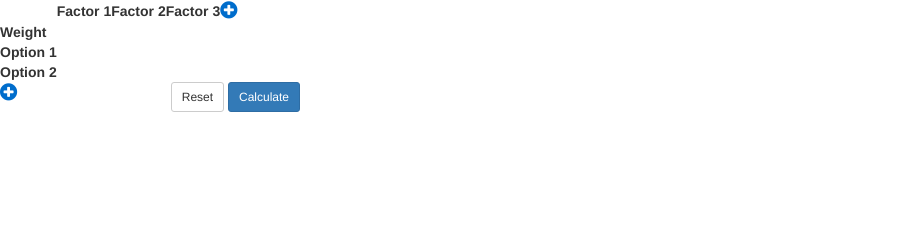
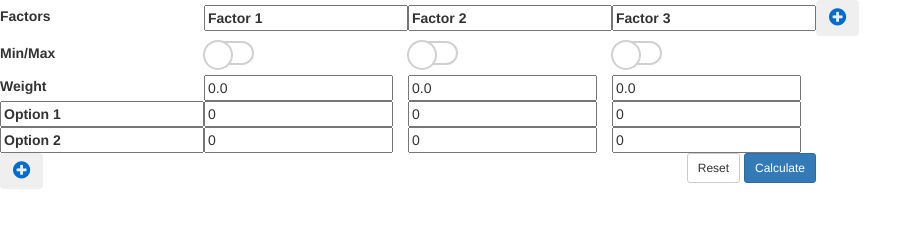
Before and after one commit to ndefilippis/decision-matrix, a plain HTML site: page index.html in a window 1280 px wide. Shown: the whole page, without its empty margins (0-922 px from the left). Drawn offline with nearby package versions, Linux system fonts and the light colour scheme.

Commit message:
Restructure code

```diff
--- a/index.html
+++ b/index.html
@@ -7,51 +7,102 @@
   <link rel="stylesheet" href="style.css">
 </head>
 <body>
-  <div class = "matrix">
+  <form class = "matrix" >
 
   <table>
     <tr>
       <th>
+        <label>Factors</label>
       </th>
       <th>
-        Factor 1
+        <input name = "f1" type="text" value="Factor 1"></input>
       </th>
       <th>
-        Factor 2
+        <input name = "f2" type="text" value="Factor 2"></input>
       </th>
       <th>
-        Factor 3
+        <input name = "f3" type="text" value="Factor 3"></input>
       </th>
       <td class="add-wrapper">
         <form class="add add-option">
-          <i class="add-row fa fa-plus-circle "></i>
+          <button class="btn"><i class="add-row fa fa-plus-circle "></i></button>
         </form>
       </td>
     </tr>
     <tr>
       <th>
-        Weight
+        <label>Min/Max</label>
       </th>
+      <td>
+        <div class="toggle-button">
+          <button></button>
+        </div>
+      </td>
+      <td>
+        <div class="toggle-button">
+          <button></button>
+        </div>
+      </td>
+      <td>
+        <div class="toggle-button">
+          <button></button>
+        </div>
+      </td>
     </tr>
     <tr>
       <th>
-        Option 1
+        <label>Weight</label>
       </th>
+      <td>
+        <input type="number" name="w1" value="0.0">
+      </td>
+      <td>
+        <input type="number" name="w2" value="0.0">
+      </td>
+      <td>
+        <input type="number" name="w3" value="0.0">
+      </td>
     </tr>
     <tr>
       <th>
-        Option 2
+        <input type="text" name="a1" value="Option 1"></label>
       </th>
+      <td>
+        <input type="number" name="v11" value="0"></input>
+      </td>
+      <td>
+        <input type="number" name="v12" value="0"></input>
+      </td>
+      <td>
+        <input type="number" name="v13" value="0"></input>
+      </td>
+    </tr>
+    <tr>
+      <th>
+        <input type="text" name="a2" value="Option 2"></label>
+      </th>
+      <td>
+        <input type="number" name="v21" value="0"></input>
+      </td>
+      <td>
+        <input type="number" name="v22" value="0"></input>
+      </td>
+      <td>
+        <input type="number" name="v23" value="0"></input>
+      </td>
+    </tr>
+    <tr>
+      <td>
+        <button  class = "btn"><i class="add-col fa fa-plus-circle"></i></button>
+      </td>
+      <td></td>
+      <td></td>
+      <td  class="results">
+        <button class= "btn btn-default btn-sm">Reset</button>
+        <button class= "btn btn-primary btn-sm">Calculate</button>
+      </td>
     </tr>
   </table>
-  <form>
-    <i class="add-col fa fa-plus-circle"></i>
-  </form>
-
-  <form class="results">
-    <button class= "btn btn-default btn-sm">Reset</button>
-    <button class= "btn btn-primary btn-sm">Calculate</button>
-  </form>
-</div>
+</form>
 </body>
 </html>
--- a/js/matrix.js
+++ b/js/matrix.js
@@ -0,0 +1,18 @@
+$(document).on('click', '.toggle-button', function() {
+    $(this).toggleClass('toggle-button-selected');
+});
+
+var options = 2;
+var factors = 3;
+
+var points = [];
+var min-max = [];
+var min-max-val = [];
+
+function findMinMax(){
+  for(var i = 1; i < options; i++){
+    for(var j = 1; j < factors; j++){
+      var x = document.getElementByName("a"+i+j)
+    }
+  }
+}
--- a/style.css
+++ b/style.css
@@ -6,7 +6,6 @@ form{
 }
 .matrix{
   overflow: hidden;
-  width: 300px;
 }
 body{
   padding: 0;
@@ -23,3 +22,7 @@ body{
   color: #006dcc;
   font-size: 20px;
 }
+.toggle-button { background-color: white; margin: 5px 0; border-radius: 20px; border: 2px solid #D0D0D0; height: 24px; cursor: pointer; width: 50px; position: relative; display: inline-block; user-select: none; -webkit-user-select: none; -ms-user-select: none; -moz-user-select: none; }
+.toggle-button button { cursor: pointer; outline: 0; display:block; position: absolute; left: 0; top: 0; border-radius: 100%; width: 30px; height: 30px; background-color: white; float: left; margin: -3px 0 0 -3px; border: 2px solid #D0D0D0; transition: left 0.3s; }
+.toggle-button-selected { background-color: #83B152; border: 2px solid #7DA652; }
+.toggle-button-selected button { left: 26px; top: 0; margin: 0; border: none; width: 24px; height: 24px; box-shadow: 0 0 4px rgba(0,0,0,0.1); }
```
